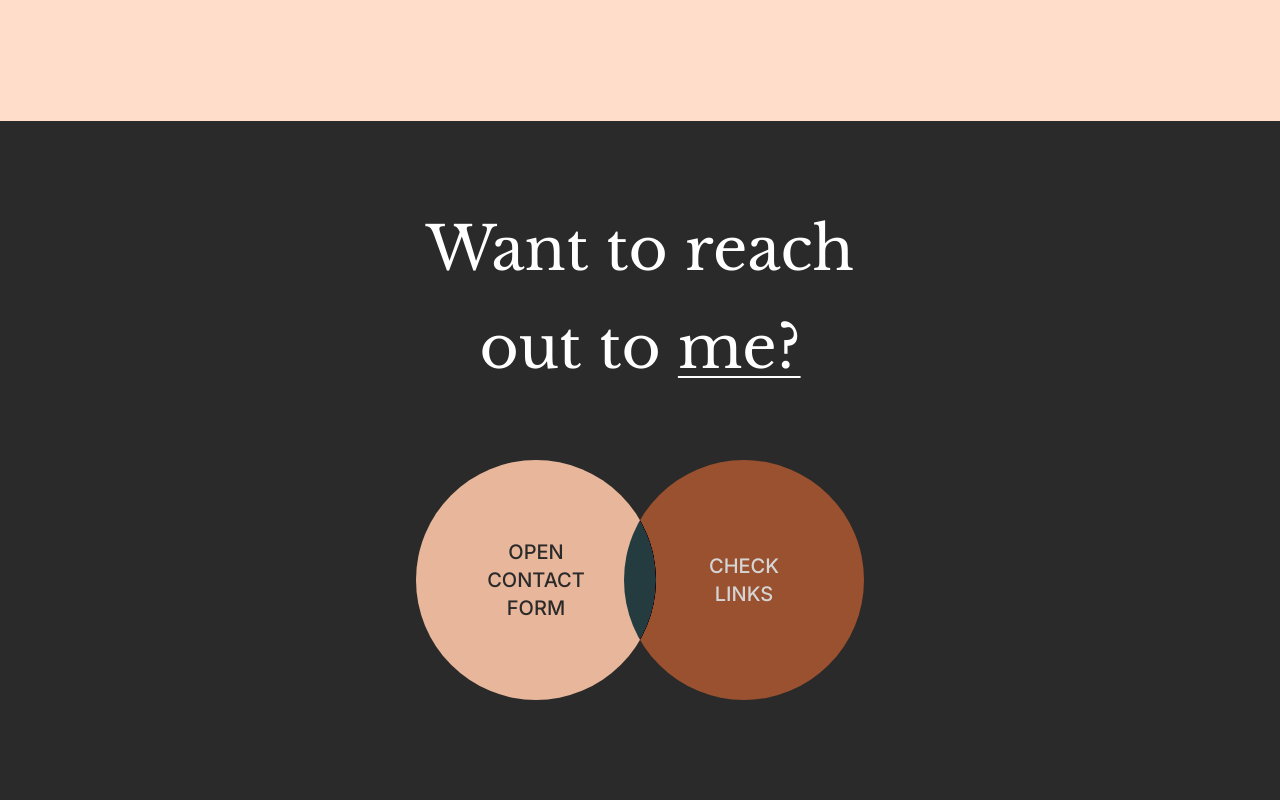
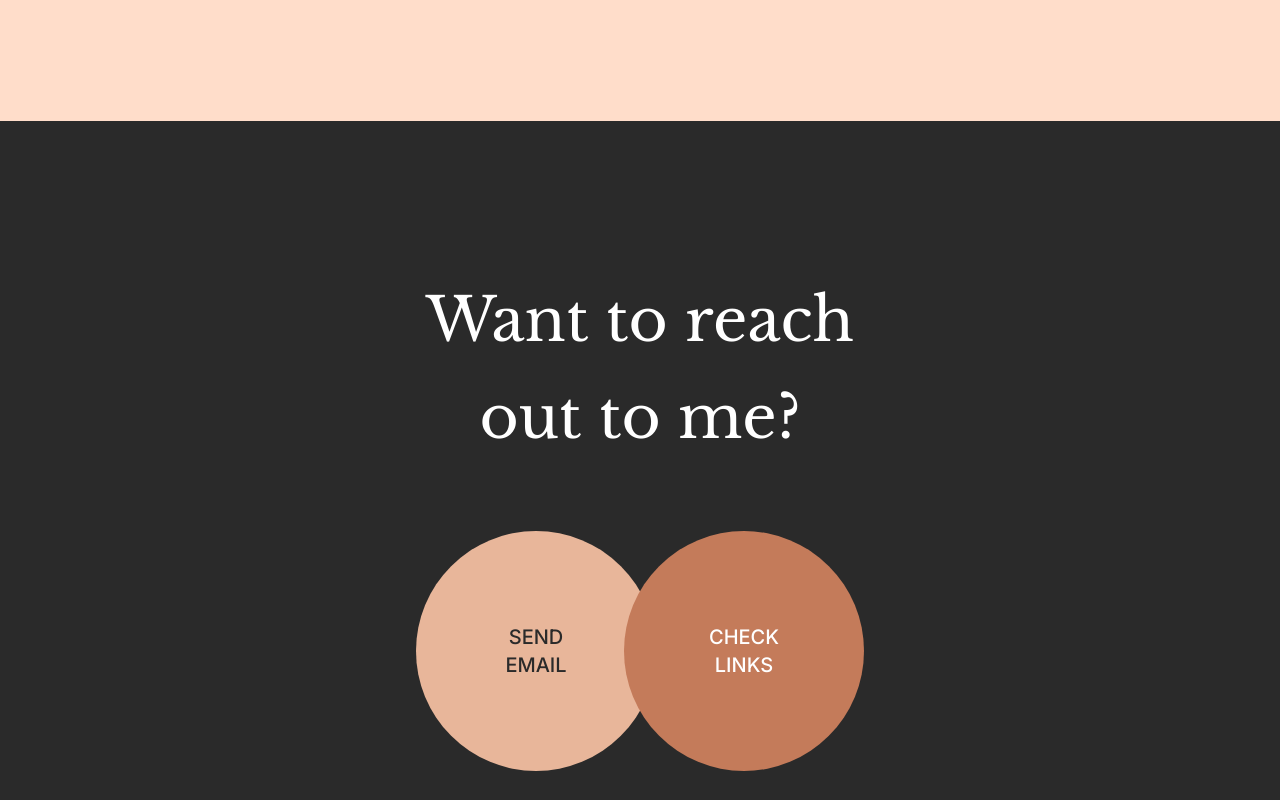
Before and after one commit to nicoleCamoro/franchette, a Next.js app: page / in a window 1280 px wide. Shown: the part 2500-3300 px from the top of the page. Built offline with nearby package versions, Linux system fonts and the light colour scheme.

Commit message:
feat: apply design to contact section

```diff
--- a/src/components/Contact.tsx
+++ b/src/components/Contact.tsx
@@ -1,31 +1,41 @@
+import Link from "next/link";
+
 export default function Contact() {
+  const linktree = "https://linktr.ee/franchette12";
+
   return (
-    <section className="min-h-screen bg-[#2A2A2A] py-20 px-6">
-      <div className="max-w-4xl mx-auto text-center">
+    <section className="min-h-screen bg-[#2A2A2A] py-20 px-6 flex items-center justify-center">
+      <div className="max-w-6xl mx-auto text-center">
         {/* Contact Heading */}
         <h2 className="text-4xl md:text-5xl lg:text-6xl font-light text-white mb-16 leading-relaxed font-libre-baskerville">
           Want to reach
           <br />
-          out to{" "}
-          <span className="underline decoration-2 underline-offset-8">me?</span>
+          out to me?
         </h2>
 
         {/* Contact Buttons */}
         <div className="flex items-center justify-center relative">
-          <button className="w-60 h-60 bg-[#E8B69A] rounded-full flex items-center justify-center text-[#2A2A2A] font-medium hover:bg-[#D9A583] transition-colors relative z-10">
+          <Link
+            className="w-60 h-60 bg-[#E8B69A] rounded-full flex items-center justify-center text-[#2A2A2A] font-medium hover:bg-[#D9A583] relative z-10 hover:z-30"
+            href="mailto:nicolecamoro@gmail.com"
+          >
             <div className="text-center text-xl font-inter">
-              <div>OPEN</div>
-              <div>CONTACT</div>
-              <div>FORM</div>
+              <div>SEND</div>
+              <div>EMAIL</div>
             </div>
-          </button>
+          </Link>
 
-          <button className="w-60 h-60 bg-[#C47B5A] rounded-full flex items-center justify-center text-white font-medium hover:bg-[#B56B4A] transition-colors relative -ml-8 z-20 mix-blend-difference">
+          <Link
+            className="w-60 h-60 bg-[#C47B5A] rounded-full flex items-center justify-center text-white font-medium hover:bg-[#B56B4A] relative -ml-8 z-20"
+            href={linktree}
+            target="_blank"
+            rel="noopener noreferrer"
+          >
             <div className="text-center text-xl font-inter">
               <div>CHECK</div>
               <div>LINKS</div>
             </div>
-          </button>
+          </Link>
         </div>
       </div>
     </section>
```
Also changed, not shown: src/app/page.tsx (+6 -6 lines).
